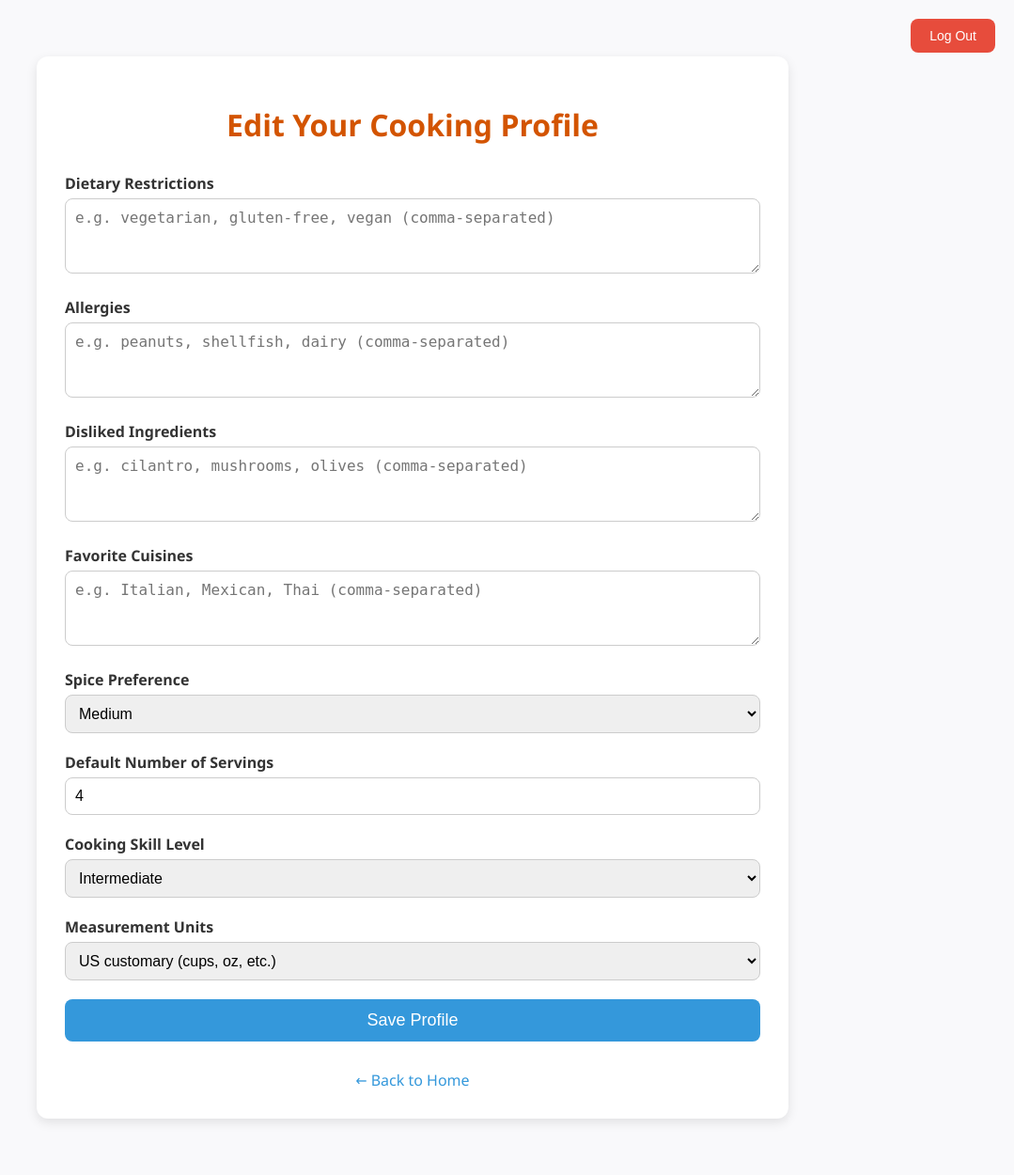
After one commit to Supramega1/CIR_Project, a Flask app: page /profile in a window 1280 px wide. The commit adds this page. Shown: the whole page at 94% size, without its empty margins (201-1280 px from the left). Run offline with Flask 3, Linux system fonts and the light colour scheme; the visitor is signed in with stand-in values (Sample User, id 1).

Commit message:
User personalisation

```diff
--- a/src/server.py
+++ b/src/server.py
@@ -14,11 +14,11 @@ import re
 from flask_sqlalchemy import SQLAlchemy
 from flask_login import UserMixin, login_user, LoginManager, login_required, logout_user, current_user
 from flask_wtf import FlaskForm
-from wtforms import StringField, PasswordField, SubmitField, SelectField
-from wtforms.validators import InputRequired, Length, ValidationError
+from wtforms import StringField, PasswordField, SubmitField, SelectField, TextAreaField, IntegerField
+from wtforms.validators import InputRequired, Length, ValidationError, Optional, NumberRange
 from flask_bcrypt import Bcrypt
 
-# ------------------- Database -------------------
+# ------------------- Database configuration -------------------
 
 app = Flask(__name__)
 app.config['SQLALCHEMY_DATABASE_URI'] = 'sqlite:///database.db'
@@ -40,6 +40,16 @@ class User(db.Model, UserMixin):
     id = db.Column(db.Integer, primary_key=True)
     username = db.Column(db.String(20), nullable=False, unique=True)
     password = db.Column(db.String(80), nullable=False)
+
+    # PERSONALIZATION FIELDS
+    dietary_restrictions = db.Column(db.String(200), nullable=True)      # e.g. "vegetarian, gluten-free"
+    allergies = db.Column(db.String(200), nullable=True)                 # e.g. "peanuts, shellfish"
+    disliked_ingredients = db.Column(db.String(200), nullable=True)      # e.g. "cilantro, olives"
+    favorite_cuisines = db.Column(db.String(200), nullable=True)         # e.g. "Italian, Mexican"
+    spice_level = db.Column(db.String(20), nullable=True)                # "mild", "medium", etc.
+    default_servings = db.Column(db.Integer, nullable=True)              # default handled in code
+    skill_level = db.Column(db.String(20), nullable=True)                # "beginner", "intermediate", "advanced"
+    measurement_preference = db.Column(db.String(10), nullable=True)     # "US" or "metric"
 
 
 class RegisterForm(FlaskForm):
@@ -72,6 +82,59 @@ class LoginForm(FlaskForm):
     password = PasswordField(validators=[
                              InputRequired(), Length(min=1, max=20)], render_kw={"placeholder": "Password"})
     submit = SubmitField('Login')
+
+
+class ProfileForm(FlaskForm):
+    dietary_restrictions = TextAreaField(
+        'Dietary Restrictions',
+        render_kw={"placeholder": "e.g. vegetarian, gluten-free, vegan (comma-separated)"}
+    )
+    allergies = TextAreaField(
+        'Allergies',
+        render_kw={"placeholder": "e.g. peanuts, shellfish, dairy (comma-separated)"}
+    )
+    disliked_ingredients = TextAreaField(
+        'Disliked Ingredients',
+        render_kw={"placeholder": "e.g. cilantro, mushrooms, olives (comma-separated)"}
+    )
+    favorite_cuisines = TextAreaField(
+        'Favorite Cuisines',
+        render_kw={"placeholder": "e.g. Italian, Mexican, Thai (comma-separated)"}
+    )
+    spice_level = SelectField(
+        'Spice Preference',
+        choices=[
+            ('none', 'No spice'),
+            ('mild', 'Mild'),
+            ('medium', 'Medium'),
+            ('spicy', 'Spicy'),
+            ('very spicy', 'Very spicy')
+        ],
+        default='medium'
+    )
+    default_servings = IntegerField(
+        'Default Number of Servings',
+        validators=[Optional(), NumberRange(min=1, max=20)],
+        default=4
+    )
+    skill_level = SelectField(
+        'Cooking Skill Level',
+        choices=[
+            ('beginner', 'Beginner'),
+            ('intermediate', 'Intermediate'),
+            ('advanced', 'Advanced')
+        ],
+        default='intermediate'
+    )
+    measurement_preference = SelectField(
+        'Measurement Units',
+        choices=[
+            ('US', 'US customary (cups, oz, etc.)'),
+            ('metric', 'Metric (grams, ml, etc.)')
+        ],
+        default='US'
+    )
+    submit = SubmitField('Save Profile')
 
 
 @app.route('/')
@@ -124,9 +187,42 @@ def register():
         db.session.add(new_user)
         db.session.commit()
         login_user(new_user)
+        return redirect(url_for('profile'))  # ← Redirect new users to profile setup
+
+    return render_template('register.html', form=form)
+
+
+@app.route('/profile', methods=['GET', 'POST'])
+@login_required
+def profile():
+    form = ProfileForm()
+
+    if request.method == 'GET':
+        # Pre-fill form with current user data (or defaults)
+        form.dietary_restrictions.data = current_user.dietary_restrictions or ''
+        form.allergies.data = current_user.allergies or ''
+        form.disliked_ingredients.data = current_user.disliked_ingredients or ''
+        form.favorite_cuisines.data = current_user.favorite_cuisines or ''
+        form.spice_level.data = current_user.spice_level or 'medium'
+        form.default_servings.data = current_user.default_servings or 4
+        form.skill_level.data = current_user.skill_level or 'intermediate'
+        form.measurement_preference.data = current_user.measurement_preference or 'US'
+
+    if form.validate_on_submit():
+        # Save updated values (empty strings → None)
+        current_user.dietary_restrictions = form.dietary_restrictions.data.strip() or None
+        current_user.allergies = form.allergies.data.strip() or None
+        current_user.disliked_ingredients = form.disliked_ingredients.data.strip() or None
+        current_user.favorite_cuisines = form.favorite_cuisines.data.strip() or None
+        current_user.spice_level = form.spice_level.data
+        current_user.default_servings = form.default_servings.data
+        current_user.skill_level = form.skill_level.data
+        current_user.measurement_preference = form.measurement_preference.data
+
+        db.session.commit()
         return redirect(url_for('index'))
 
-    return render_template('register.html', form=form)
+    return render_template('profile.html', form=form)
 
 
 
@@ -167,20 +263,63 @@ USER_OPERATIONS = {}  # {user_id: {"tts_thread": thread, "tts_stop_event": event
 ACTIVE_USERS = set()  # {user_id, user_id, ...}
 
 # System prompt — defines the LLM persona
-SYSTEM_PROMPT = {
-    "role": "system",
-    "content": """You are YUMEYE, a creative English-speaking chef.
-Generate ONLY one detailed recipe in English witht the ingredients provided by the user.
-The recipe must include:
+# SYSTEM_PROMPT = {
+#     "role": "system",
+#     "content": """You are YUMEYE, a creative English-speaking chef.
+# Generate ONLY one detailed recipe in English witht the ingredients provided by the user.
+# The recipe must include:
+# - Title
+# - Ingredients with US measurements (1 ½ cups, 2 tsp, 6 oz…)
+# - Numbered steps
+# - Prep + cook time
+# - 1 fun tip
+# Use ALL ingredients mentioned. Be precise and professional."""
+# }
+
+def build_system_prompt(user):
+    """Build a personalized system prompt based on the current user's profile."""
+    restrictions = user.dietary_restrictions or "none specified"
+    allergies = user.allergies or "none specified"
+    disliked = user.disliked_ingredients or "none specified"
+    cuisines = user.favorite_cuisines or "various"
+    spice = user.spice_level or "medium"
+    servings = user.default_servings or 4
+    skill = user.skill_level or "intermediate"
+    units_desc = "US customary (cups, tsp, oz, etc.)" if (user.measurement_preference or "US") == "US" else "metric (grams, ml, etc.)"
+
+    content = f"""You are YUMEYE, a creative English-speaking chef.
+
+User profile:
+- Dietary restrictions: {restrictions}
+- Allergies: {allergies}
+- Strongly dislikes: {disliked}
+- Favorite cuisines: {cuisines}
+- Spice preference: {spice}
+- Default servings: {servings}
+- Skill level: {skill}
+
+Instructions:
+Generate ONLY one detailed recipe in English. You MUST use ALL ingredients provided by the user.
+
+Adapt the recipe to the user's profile:
+- Strictly respect dietary restrictions and allergies. If any provided ingredient conflicts (e.g., meat for a vegetarian), politely note the conflict and suggest a compliant substitution while still trying to use everything else.
+- Avoid using disliked ingredients in any additional suggestions (common pantry staples like salt, oil, or water are okay).
+- Favor styles from the user's favorite cuisines when possible.
+- Adjust heat level to match the spice preference.
+- Scale ingredients to approximately {servings} servings.
+- Use {units_desc} measurements.
+- Keep steps appropriate for a {skill} cook (very detailed and simple for beginners).
+
+Recipe format (exactly in this order):
 - Title
-- Ingredients with US measurements (1 ½ cups, 2 tsp, 6 oz…)
+- Ingredients list with precise scaled measurements
 - Numbered steps
-- Prep + cook time
+- Estimated prep time + cook time
 - 1 fun tip
-Use ALL ingredients mentioned. Be precise and professional."""
-}
 
+Be precise, professional, and encouraging."""
 
+    return {"role": "system", "content": content}
 
 def sanitize_text_add_dots(text):
     """
@@ -329,21 +468,13 @@ def stop_tts():
 # ------------------- CLEANUP (We might need to change the behavior of the cleanup because we have a small model) -------------------
 def trim_conversation(conv):
     """
-    Keeps:
-    - system prompt
-    - last MAX_HISTORY_MESSAGES messages (user/assistant)
+    Keep only the last MAX_HISTORY_MESSAGES user/assistant messages.
+    We no longer store the system prompt in history, so we just trim the conversation messages.
     """
     messages = conv["messages"]
-
-    # Si on n'a que le system prompt → rien à faire
-    if len(messages) <= MAX_HISTORY_MESSAGES + 1:
+    if len(messages) <= MAX_HISTORY_MESSAGES:
         return
-
-    system_msg = messages[0]
-    recent_msgs = messages[-MAX_HISTORY_MESSAGES:]
-
-    conv["messages"] = [system_msg] + recent_msgs
-    return
+    conv["messages"] = messages[-MAX_HISTORY_MESSAGES:]
 
 # ------------------- MAIN ENDPOINT -------------------
 @app.route("/upload", methods=["POST"])
@@ -384,7 +515,7 @@ def upload_audio():
         # ---- 3. Initialise / retrieve conversation ----
         if conversation_id not in CONVERSATIONS:
             CONVERSATIONS[conversation_id] = {
-                "messages": [SYSTEM_PROMPT],
+                "messages": [],  # ← empty, no static system prompt
                 "last_used": datetime.now()
             }
 
@@ -397,10 +528,13 @@ def upload_audio():
         # Trim conversation history if too long
         trim_conversation(conv)
 
-        # ---- 4. Call Ollama ----
+        # ---- 4. Call Ollama (with dynamic system prompt) ----
+        system_prompt = build_system_prompt(current_user)
+        full_messages = [system_prompt] + conv["messages"]
+
         response = ollama.chat(
             model=LLM_MODEL,
-            messages=conv["messages"]
+            messages=full_messages
         )
         llm_reply = response["message"]["content"]
 
@@ -496,7 +630,7 @@ def upload_image():
         # ---- 1. Initialise / retrieve conversation ----
         if conversation_id not in CONVERSATIONS:
             CONVERSATIONS[conversation_id] = {
-                "messages": [SYSTEM_PROMPT],
+                "messages": [],  # ← empty, no static system prompt
                 "last_used": datetime.now()
             }
 
@@ -509,10 +643,13 @@ def upload_image():
         # Trim conversation history if too long
         trim_conversation(conv)
 
-        # ---- 2. Call Ollama ----
+        # ---- 2. Call Ollama (with dynamic system prompt) ----
+        system_prompt = build_system_prompt(current_user)
+        full_messages = [system_prompt] + conv["messages"]
+
         response = ollama.chat(
             model=LLM_MODEL,
-            messages=conv["messages"]
+            messages=full_messages
         )
         llm_reply = response["message"]["content"]
 
@@ -581,7 +718,7 @@ def texte_input():
         # ---- 1. Initialise / retrieve conversation ----
         if conversation_id not in CONVERSATIONS:
             CONVERSATIONS[conversation_id] = {
-                "messages": [SYSTEM_PROMPT],
+                "messages": [],  # ← empty, no static system prompt
                 "last_used": datetime.now()
             }
 
@@ -594,10 +731,13 @@ def texte_input():
         # Trim conversation history if too long
         trim_conversation(conv)
 
-        # ---- 2. Call Ollama ----
+        # ---- 2. Call Ollama (with dynamic system prompt) ----
+        system_prompt = build_system_prompt(current_user)
+        full_messages = [system_prompt] + conv["messages"]
+
         response = ollama.chat(
             model=LLM_MODEL,
-            messages=conv["messages"]
+            messages=full_messages
         )
         llm_reply = response["message"]["content"]
 
--- /dev/null
+++ b/src/templates/profile.html
@@ -0,0 +1,172 @@
+<!DOCTYPE html>
+<html lang="en">
+<head>
+    <meta charset="UTF-8">
+    <meta name="viewport" content="width=device-width, initial-scale=1.0">
+    <title>YUMEYE - Edit Profile</title>
+    <style>
+        body {
+            font-family: 'Segoe UI', Tahoma, Geneva, Verdana, sans-serif;
+            max-width: 800px;
+            margin: 40px auto;
+            padding: 20px;
+            background: #f9f9fb;
+            color: #333;
+        }
+        h1 { text-align: center; color: #d35400; margin-bottom: 30px; }
+
+        /* Logout button (matches index.html) */
+        .logout-container {
+            position: absolute;
+            top: 20px;
+            right: 20px;
+        }
+        #logoutBtn {
+            padding: 10px 20px;
+            font-size: 14px;
+            border: none;
+            border-radius: 8px;
+            cursor: pointer;
+            background: #e74c3c;
+            color: white;
+        }
+        #logoutBtn:hover { background: #c0392b; }
+
+        .container {
+            background: white;
+            padding: 30px;
+            border-radius: 12px;
+            box-shadow: 0 4px 12px rgba(0,0,0,0.1);
+        }
+        label {
+            font-weight: bold;
+            margin-bottom: 5px;
+            display: block;
+        }
+        input, select, textarea {
+            width: 100%;
+            padding: 10px;
+            border: 1px solid #ccc;
+            border-radius: 8px;
+            box-sizing: border-box;
+            font-size: 16px;
+        }
+        textarea { height: 80px; resize: vertical; }
+        .form-group { margin-bottom: 20px; }
+        .errors { color: #e74c3c; font-size: 14px; margin-top: 5px; }
+        .submit-btn {
+            background-color: #3498db;
+            color: white;
+            padding: 12px 20px;
+            border: none;
+            border-radius: 8px;
+            font-size: 18px;
+            cursor: pointer;
+            width: 100%;
+        }
+        .submit-btn:hover { background-color: #2980b9; }
+        .nav-links {
+            text-align: center;
+            margin-top: 30px;
+        }
+        .nav-links a {
+            color: #3498db;
+            text-decoration: none;
+            margin: 0 15px;
+        }
+        .nav-links a:hover { text-decoration: underline; }
+    </style>
+</head>
+<body>
+    <!-- Logout Button (same as index.html) -->
+    <div class="logout-container">
+        <button id="logoutBtn">Log Out</button>
+    </div>
+
+    <div class="container">
+        <h1>Edit Your Cooking Profile</h1>
+
+        <form method="POST">
+            {{ form.hidden_tag() }}
+
+            <div class="form-group">
+                {{ form.dietary_restrictions.label }}
+                {{ form.dietary_restrictions(placeholder="e.g. vegetarian, gluten-free, vegan (comma-separated)") }}
+                {% if form.dietary_restrictions.errors %}
+                    <div class="errors">{% for error in form.dietary_restrictions.errors %}{{ error }}<br>{% endfor %}</div>
+                {% endif %}
+            </div>
+
+            <div class="form-group">
+                {{ form.allergies.label }}
+                {{ form.allergies(placeholder="e.g. peanuts, shellfish, dairy (comma-separated)") }}
+                {% if form.allergies.errors %}
+                    <div class="errors">{% for error in form.allergies.errors %}{{ error }}<br>{% endfor %}</div>
+                {% endif %}
+            </div>
+
+            <div class="form-group">
+                {{ form.disliked_ingredients.label }}
+                {{ form.disliked_ingredients(placeholder="e.g. cilantro, mushrooms, olives (comma-separated)") }}
+                {% if form.disliked_ingredients.errors %}
+                    <div class="errors">{% for error in form.disliked_ingredients.errors %}{{ error }}<br>{% endfor %}</div>
+                {% endif %}
+            </div>
+
+            <div class="form-group">
+                {{ form.favorite_cuisines.label }}
+                {{ form.favorite_cuisines(placeholder="e.g. Italian, Mexican, Thai (comma-separated)") }}
+                {% if form.favorite_cuisines.errors %}
+                    <div class="errors">{% for error in form.favorite_cuisines.errors %}{{ error }}<br>{% endfor %}</div>
+                {% endif %}
+            </div>
+
+            <div class="form-group">
+                {{ form.spice_level.label }}
+                {{ form.spice_level() }}
+            </div>
+
+            <div class="form-group">
+                {{ form.default_servings.label }}
+                {{ form.default_servings(placeholder="e.g. 4") }}
+                {% if form.default_servings.errors %}
+                    <div class="errors">{% for error in form.default_servings.errors %}{{ error }}<br>{% endfor %}</div>
+                {% endif %}
+            </div>
+
+            <div class="form-group">
+                {{ form.skill_level.label }}
+                {{ form.skill_level() }}
+            </div>
+
+            <div class="form-group">
+                {{ form.measurement_preference.label }}
+                {{ form.measurement_preference() }}
+            </div>
+
+            {{ form.submit(class="submit-btn") }}
+        </form>
+
+        <div class="nav-links">
+            <a href="{{ url_for('index') }}">← Back to Home</a>
+        </div>
+    </div>
+
+    <script>
+        // Simple logout handler (same logic as index.html)
+        document.getElementById('logoutBtn').onclick = async () => {
+            try {
+                const response = await fetch("/logout", { method: "POST" });
+                if (response.ok) {
+                    localStorage.removeItem("conversation_id");
+                    window.location.href = "/login";
+                } else {
+                    alert("Failed to log out.");
+                }
+            } catch (err) {
+                alert("Network error during logout.");
+            }
+        };
+    </script>
+</body>
+</html>
```
Also changed, not shown: src/templates/index.html (+12 -0 lines).
